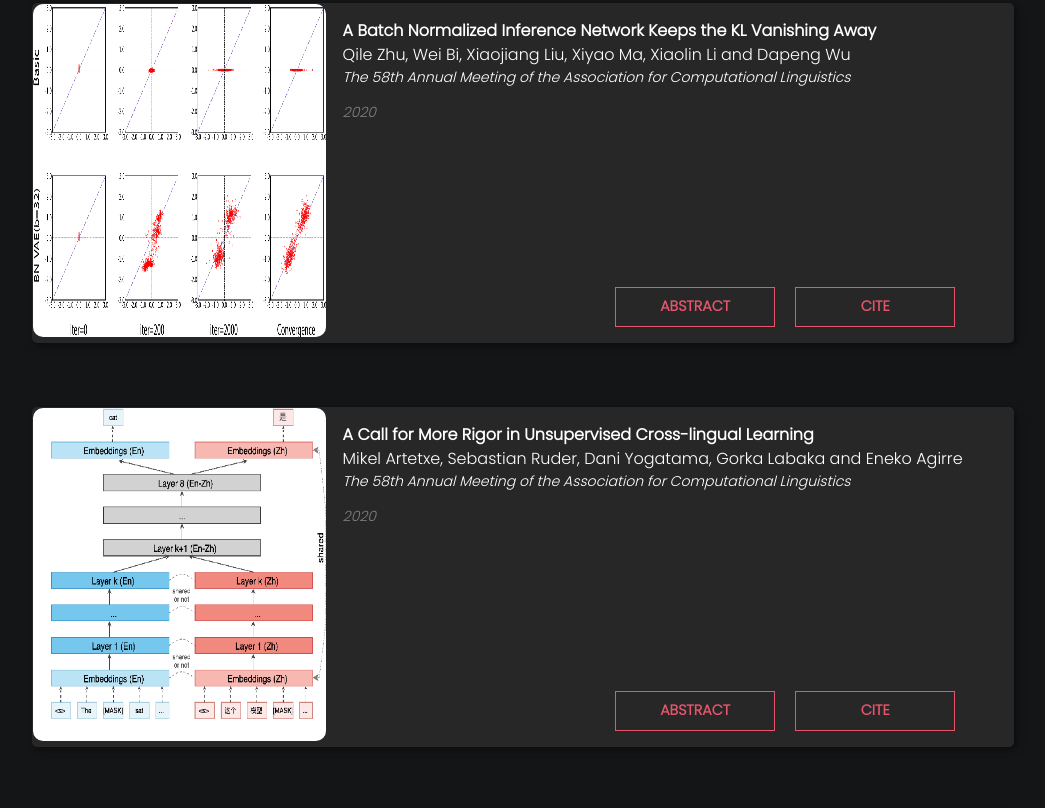
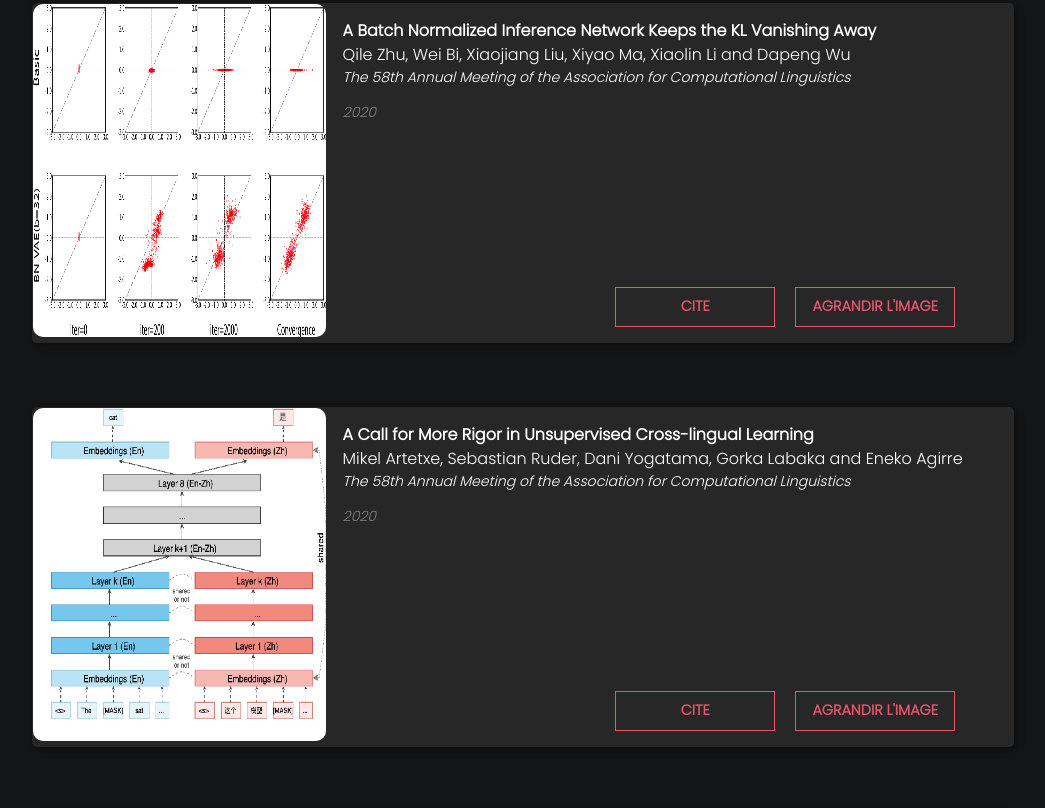
Before and after one commit to louisHg/portfolio-Louise, a plain HTML site: page research.html in a window 1280 px wide. Shown: the part 664-1472 px from the top of the page, without its empty margins (117-1162 px from the left). Drawn offline with nearby package versions, Linux system fonts and the light colour scheme; some icons are missing; files whose address does not match are found by name; a web font is replaced by a local one.

Commit message:
page projets finit

```diff
--- a/assets/css/style.css
+++ b/assets/css/style.css
@@ -88,11 +88,12 @@ html[data-theme="dark"] {
 
 ::-webkit-scrollbar-thumb:hover {
     background: #ca9eff;
-
 }
 
+
 /* Custom Scrollbar for Mozilla Firefox*/
-html{
+
+html {
     overflow-y: visible;
     scrollbar-color: #ca9eff #f1f1f1;
     scrollbar-width: auto;
@@ -106,6 +107,7 @@ body {
     font-family: "Poppins", sans-serif;
     background-color: var(--bg);
 }
+
 .text-center heading1 exp-head {
     color: white;
 }
@@ -241,7 +243,9 @@ html {
     box-shadow: 0 2px 2px rgb(230, 230, 230);
 }
 
+
 /* Dark Mode toggle switch button */
+
 .dark_toggler {
     -webkit-appearance: none;
     position: relative;
@@ -280,6 +284,8 @@ html {
     transition: all 0.9s;
     background-color: #bb86fc;
 }
+
+
 /* end of dark mode toggle switch button */
 
 html {
@@ -303,7 +309,7 @@ html[light-mode="dark"] {
     color: rgba(255, 255, 255, 0.5);
 }
 
-.dark-theme .nav-link:hover{
+.dark-theme .nav-link:hover {
     color: #ffffff !important;
 }
 
@@ -312,11 +318,13 @@ color: #ffffff !important;
 .dark-theme .third {
     background-color: rgba(255, 255, 255, 0.5);
 }
-.dsc{
-   box-shadow:   2px 5px 5px 0px rgb(130 216 251),
-   inset -2px -5px 5px 0px rgb(130 216 251);
+
+.dsc {
+    box-shadow: 2px 5px 5px 0px rgb(130 216 251), inset -2px -5px 5px 0px rgb(130 216 251);
     background: #1f1d1d;
 }
+
+
 /*
 -------------------------------------
   SIDEBAR SVG ANIMATION
@@ -397,7 +405,6 @@ color: #ffffff !important;
         width: 32%;
         border-bottom: 3px solid #6a00bb;
     }
-
     .nav-item-hover::after {
         content: "";
         display: block;
@@ -409,33 +416,33 @@ color: #ffffff !important;
         background-color: #6a00bb;
         transition: all ease-in-out 280ms;
     }
-
     .nav-item:hover::after {
         width: 50%;
-
     }
-
     li.nav-item {
         text-align: center;
     }
     a.nav-link {
         padding: 6px 21px !important;
     }
-
     /* Hide svg on laptop screens to prevent overlap between sidebar and navbar */
     .bike {
         display: none;
     }
 }
 
+
 /* navbar hover for light mode */
-html[light-mode="light"] .nav-link{
+
+html[light-mode="light"] .nav-link {
     color: #000000 !important;
 }
-html[light-mode="light"] .nav-link:hover{
-  color: 	rgb(106, 0, 187) !important;
+
+html[light-mode="light"] .nav-link:hover {
+    color: rgb(106, 0, 187) !important;
 }
-html[light-mode="light"] .navbar-brand:hover{
+
+html[light-mode="light"] .navbar-brand:hover {
     color: #000000 !important;
 }
 
@@ -902,8 +909,8 @@ form {
 
 .form-style-6 input[type="submit"]:hover,
 .form-style-6 input[type="button"]:hover {
-  background:#6a00bbd2;;
-
+    background: #6a00bbd2;
+    ;
 }
 
 .form-comtainer {
@@ -1000,6 +1007,8 @@ form {
     -webkit-box-shadow: 10px 10px 5px rgba(0, 0, 0, 0.2);
     -khtml-box-shadow: 10px 10px 5px rgba(0, 0, 0, 0.2);
 }
+
+
 /*
 ----------------------------
 Send button micro animation
@@ -1010,18 +1019,19 @@ Send button micro animation
     position: relative;
     margin-left: 4rem;
     width: 270px;
+}
 
-}
- button{
+button {
     width: 15rem;
     height: 2.5rem;
     outline: none;
 }
-#lnch :hover{
+
+#lnch :hover {
     cursor: pointer;
     outline: none;
+}
 
-}
 #lnch {
     font-size: 25px;
     color: #fff;
@@ -1033,6 +1043,7 @@ outline: none;
     transition: 0.5s ease background-color, 0.5s ease box-shadow;
     background: #bb86fc;
 }
+
 #lnch_btn {
     position: absolute;
     top: 0px;
@@ -1044,14 +1055,17 @@ outline: none;
     cursor: pointer;
     transition: 0.3s ease transform;
 }
+
 #lnch.launching {
     background-color: #f39c12;
     box-shadow: 0 10px 20px -6px #f39c12;
 }
+
 #lnch_btn.launching {
     transform: rotateZ(-90deg);
     animation: shake 0.3s ease 0.5s infinite;
 }
+
 @keyframes shake {
     10%,
     90% {
@@ -1081,6 +1095,7 @@ outline: none;
     transform: rotateZ(-90deg);
     animation: moveUp 1s ease 0s forwards;
 }
+
 @keyframes moveUp {
     0% {
         margin-top: 0;
--- a/assets/js/research.js
+++ b/assets/js/research.js
@@ -12,8 +12,6 @@ const research = [{
         citation: {
             vancouver: "Qile Zhu, Wei Bi, Xiaojiang Liu, Xiyao Ma, Xiaolin Li and Dapeng Wu. A Batch Normalized Inference Network Keeps the KL Vanishing Away. The 58th Annual Meeting of the Association for Computational Linguistics 2020.",
         },
-        abstract: "This is currently left empty and this can be considered as a dummy data 1",
-        absbox: "absPopup1",
     },
 
     {
@@ -26,8 +24,6 @@ const research = [{
         citation: {
             vancouver: "Mikel Artetxe, Sebastian Ruder, Dani Yogatama, Gorka Labaka and Eneko Agirre. A Call for More Rigor in Unsupervised Cross-lingual Learning. The 58th Annual Meeting of the Association for Computational Linguistics 2020.",
         },
-        abstract: "This is currently left empty and this can be considered as a dummy data 2",
-        absbox: "absPopup2",
     },
 
     {
@@ -40,8 +36,6 @@ const research = [{
         citation: {
             vancouver: "Nastaran Babanejad, Ameeta Agrawal, Aijun An and Manos Papagelis. A Comprehensive Analysis of Preprocessing for Word Representation Learning in Affective Tasks. The 58th Annual Meeting of the Association for Computational Linguistics 2020.",
         },
-        abstract: "This is currently left empty and this can be considered as a dummy data 3",
-        absbox: "absPopup3",
     },
 
     {
@@ -54,8 +48,6 @@ const research = [{
         citation: {
             vancouver: "Yong Shan, Zekang Li, Jinchao Zhang, Fandong Meng, Yang Feng, Cheng Niu and Jie Zhou. A Contextual Hierarchical Attention Network with Adaptive Objective for Dialogue State Tracking. The 58th Annual Meeting of the Association for Computational Linguistics 2020.",
         },
-        abstract: "This is currently left empty and this can be considered as a dummy data 4",
-        absbox: "absPopup4",
     },
 
     {
@@ -68,8 +60,6 @@ const research = [{
         citation: {
             vancouver: "Wang, Li and Li, Dong and Zhu, Yousong and Tian, Lu and Shan, Yi. Dual Super-Resolution Learning for Semantic Segmentation. IEEE/CVF Conference on Computer Vision and Pattern Recognition (CVPR) 2020.",
         },
-        abstract: "This is currently left empty and this can be considered as a dummy data 5",
-        absbox: "absPopup5",
     },
 
     {
@@ -82,8 +72,6 @@ const research = [{
         citation: {
             vancouver: "Zhang, Kai and Van Gool, Luc and Timofte, Radu. Deep Unfolding Network for Image Super-Resolution. IEEE/CVF Conference on Computer Vision and Pattern Recognition (CVPR) 2020.",
         },
-        abstract: "This is currently left empty and this can be considered as a dummy data 6",
-        absbox: "absPopup6",
     },
 
     {
@@ -96,8 +84,6 @@ const research = [{
         citation: {
             vancouver: "Liu, Yunfei and Li, Yu and You, Shaodi and Lu, Feng. Unsupervised Learning for Intrinsic Image Decomposition From a Single Image. IEEE/CVF Conference on Computer Vision and Pattern Recognition (CVPR) 2020.",
         },
-        abstract: "This is currently left empty and this can be considered as a dummy data 7",
-        absbox: "absPopup7",
     },
     {
         title: "Forward and Backward Information Retention for Accurate Binary Neural Networks",
@@ -109,8 +95,6 @@ const research = [{
         citation: {
             vancouver: "Qin, Haotong and Gong, Ruihao and Liu, Xianglong and Shen, Mingzhu and Wei, Ziran and Yu, Fengwei and Song, Jingkuan. Forward and Backward Information Retention for Accurate Binary Neural Networks. IEEE/CVF Conference on Computer Vision and Pattern Recognition (CVPR) 2020.",
         },
-        abstract: "This is currently left empty and this can be considered as a dummy data 8",
-        absbox: "absPopup8",
     },
 ];
 AOS.init();
@@ -125,8 +109,6 @@ const fillData = () => {
             researchYr,
             citebox,
             citation,
-            absbox,
-            abstract,
         }) =>
         (output += `
             <tr data-aos="zoom-in-left">
@@ -146,18 +128,14 @@ const fillData = () => {
 
                     <!--CITE BUTTON-->
                     <div class="d-flex" style="margin-right:5%;">
-                        <button class="button button-accent button-small text-right button-abstract " type="button" data-toggle="collapse" data-target="#${absbox}" aria-expanded="false" aria-controls="${absbox}">
-                            ABSTRACT
-                        </button>
-
                         <button class="button button-accent button-small text-right button-abstract " type="button" data-toggle="collapse" data-target="#${citebox}" aria-expanded="false" aria-controls="${citebox}">
                             CITE
                         </button>
-                    </div>
-                    <div id="${absbox}" class="collapse" aria-labelledby="headingTwo" data-parent=".collapse">
-                        <div class="card-body">
-                            ${abstract}
-                        </div>
+                        <a href="${image}" target="_blank">
+                            <button class="button button-accent button-small text-right button-abstract " type="button" data-toggle="collapse">
+                                Agrandir l'image
+                            </button>
+                        </a>
                     </div>
                     <div id="${citebox}" class="collapse" aria-labelledby="headingTwo" data-parent=".collapse">
                         <div class="card-body">
```
Lines whose indentation alone changed are shown as unchanged.
